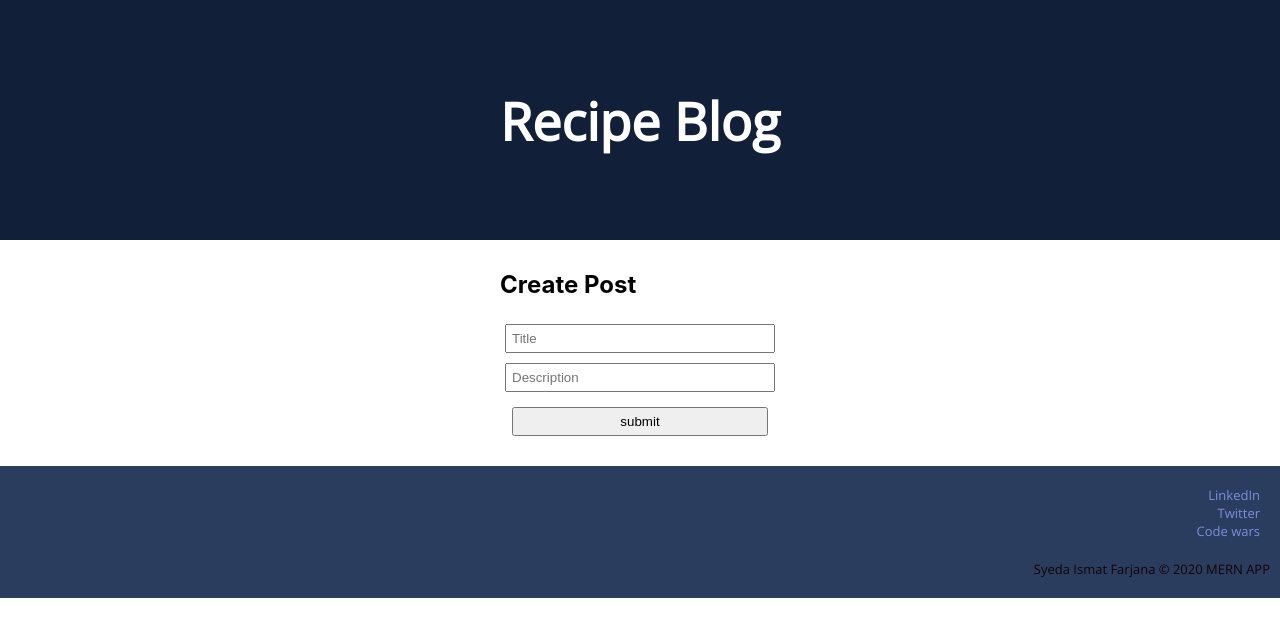
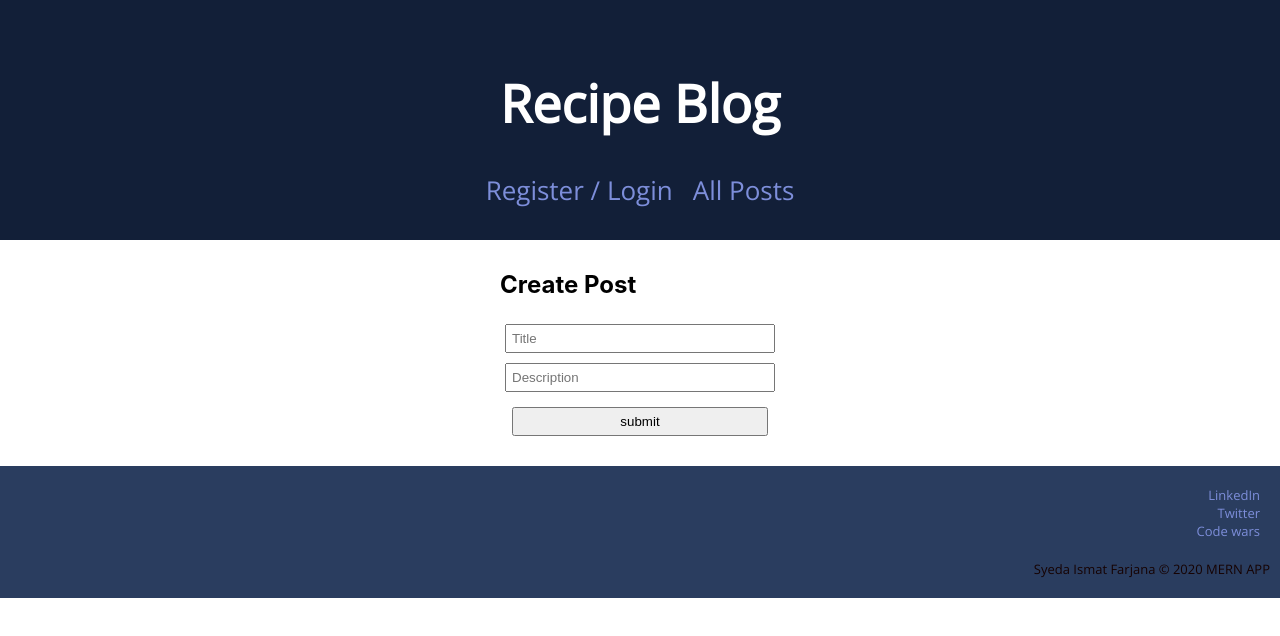
Before and after one commit to ismatfarjana/recipe-react, a React (Create React App) app: page /api/posts in a window 1280 px wide. Shown: the top 636 px of the page. Built offline with nearby package versions, Linux system fonts and the light colour scheme.

Commit message:
Passed different nav name using children props in link.js

```diff
--- a/src/App.js
+++ b/src/App.js
@@ -1,14 +1,16 @@
 import React from "react";
 import Posts from "./components/Posts";
+import "./App.css";
 import Authentication from "./components/Authentication";
 import Route from "./components/Route";
-import "./App.css";
+import Header from "./components/Header";
 
 function App() {
   return (
     <div className="App">
       <header className="App-header">
         <h1>Recipe Blog</h1>
+        <Header />
       </header>
 
       <div className="body">
--- /dev/null
+++ b/src/components/Header.js
@@ -0,0 +1,17 @@
+import React from "react";
+import Link from "./Link"; //link is to create route without full reloading the whole page
+
+const Header = () => {
+  return (
+    <div className="navbar">
+      <Link href="/api/users/register" className="item">
+        Register / Login
+      </Link>
+      <Link href="/api/posts" className="item">
+        All Posts
+      </Link>
+    </div>
+  );
+};
+
+export default Header;
--- /dev/null
+++ b/src/components/Link.js
@@ -0,0 +1,17 @@
+//it will just display a link to the page
+//when a user click a link it will creat a nav event which is a object and it will communicat eto the rest of the app that the url has just changed, then the nav event will sent of to all diff route component, when they receive the nav event, they will know that the url has just changed, then they will take a look to the updated url and decide weather or not to show thw respective child components.
+
+//new component link
+// build an ancor element inside it , atach a onClick handler , when ever user clicks the element, we will emit navigation object and then we will listen for thatin all our different routes
+import React from "react";
+
+//we need three props here: classname, href, children
+const Link = ({ className, href, children }) => {
+  return (
+    <a className={className} href={href}>
+      {children}
+    </a>
+  );
+};
+
+export default Link;
```
